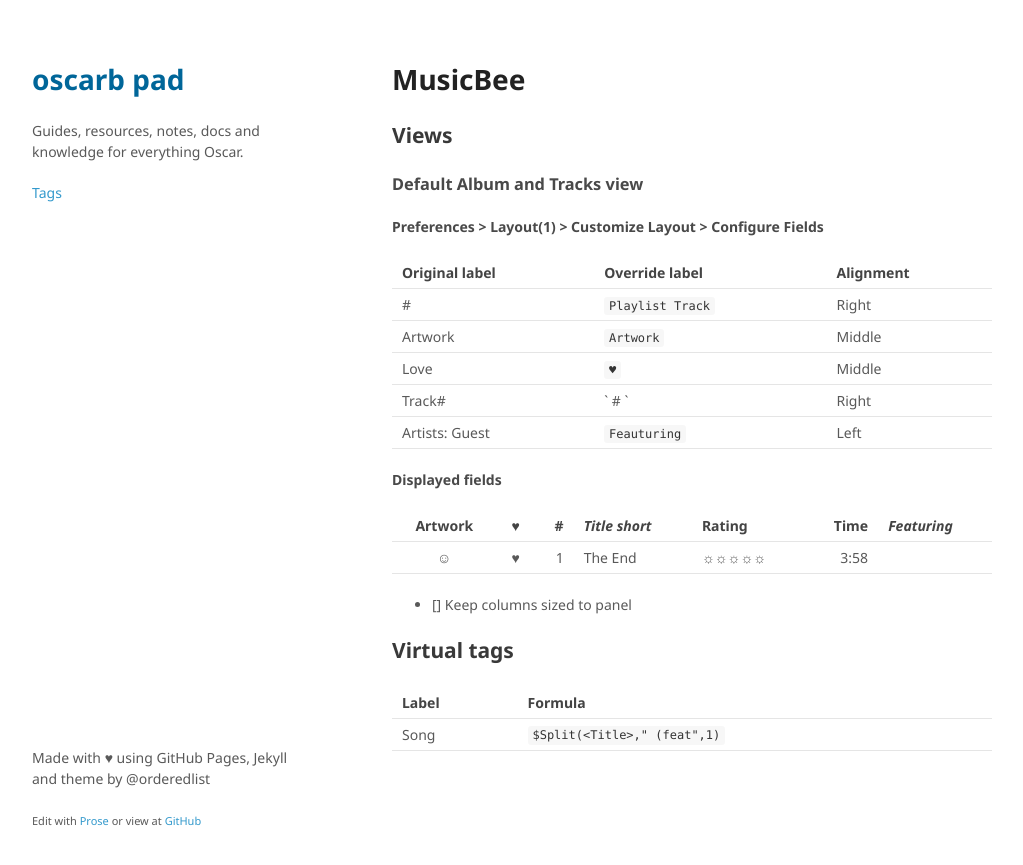
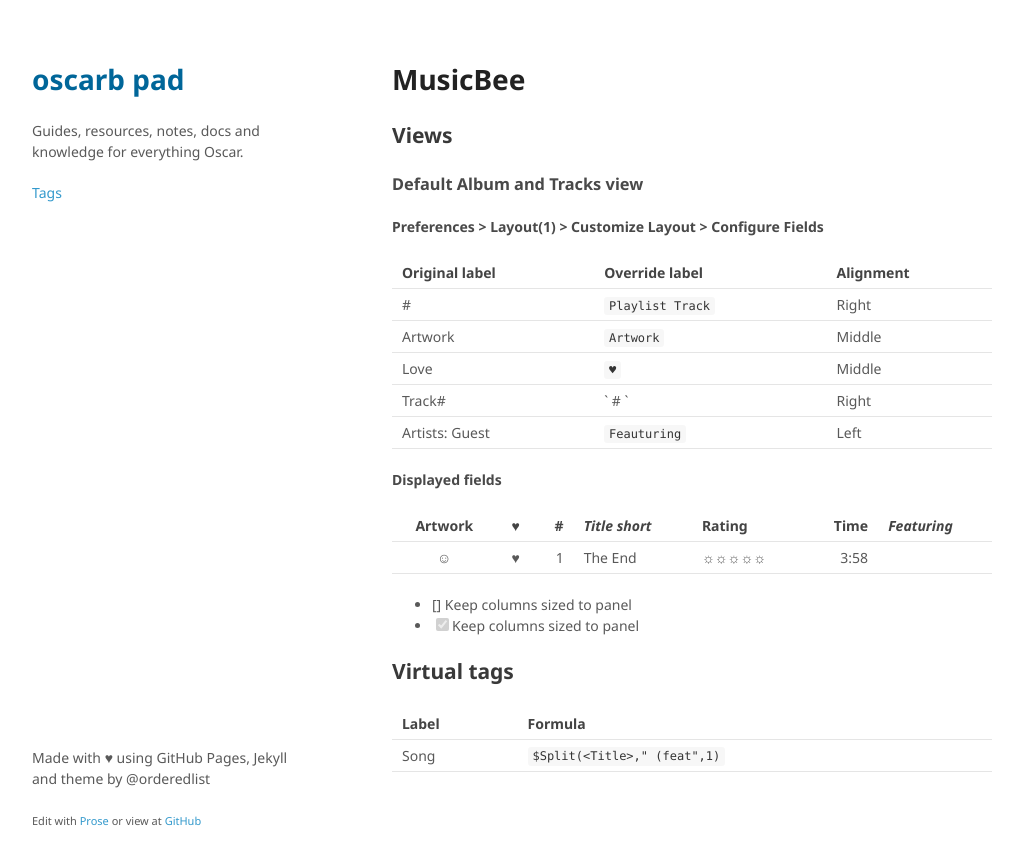
Before and after one commit to oscarb/pad, a Jekyll site: the page built from _docs/musicbee.md, in a window 1280 px wide. Shown: the top 865 px of the page, without its empty margins (128-1151 px from the left). Built offline with Jekyll 4.4.1, drawn with Linux system fonts in a browser that asks for light colours.

Commit message:
Updated musicbee.md

```diff
--- a/_docs/musicbee.md
+++ b/_docs/musicbee.md
@@ -28,6 +28,9 @@ Artists: Guest | `Feauturing`     | Left
     ☺    | ♥ | 1 | The End       | ☼☼☼☼☼  | 3:58 |
 
 - [] Keep columns sized to panel
+- [x] Keep columns sized to panel
+
+
 
 ## Virtual tags
 
```
